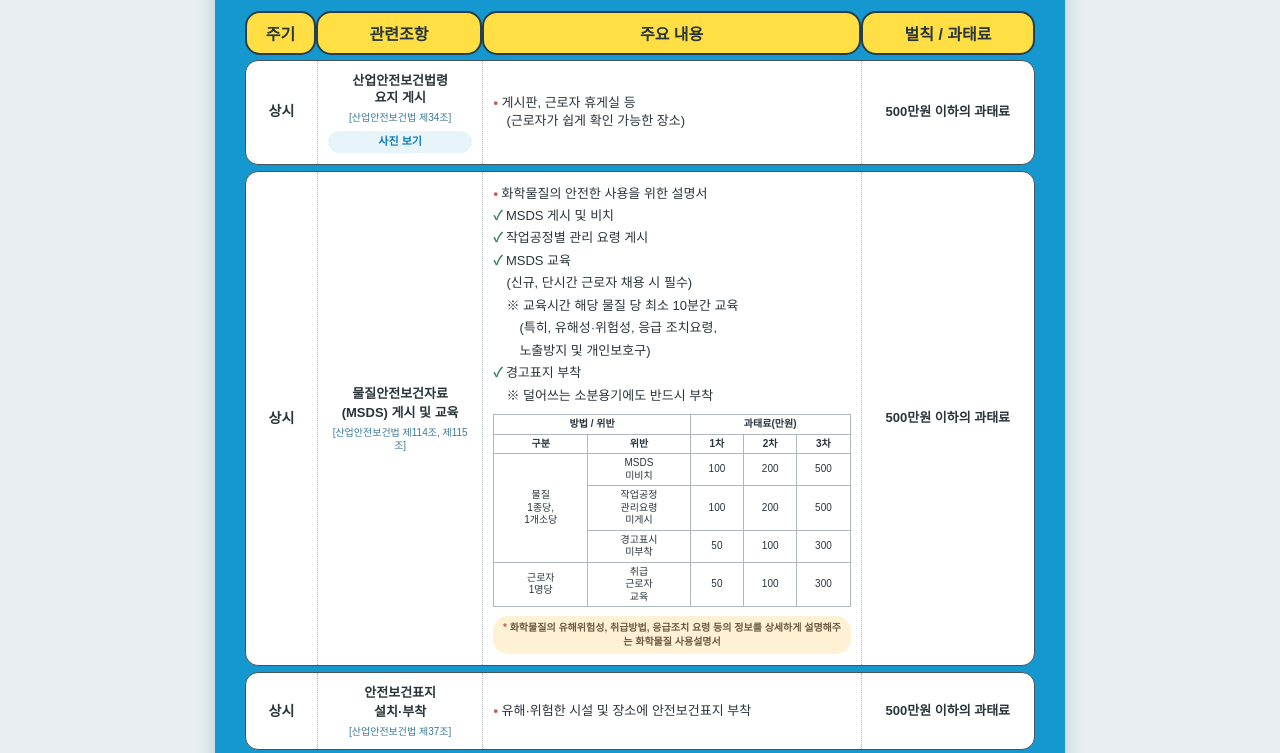
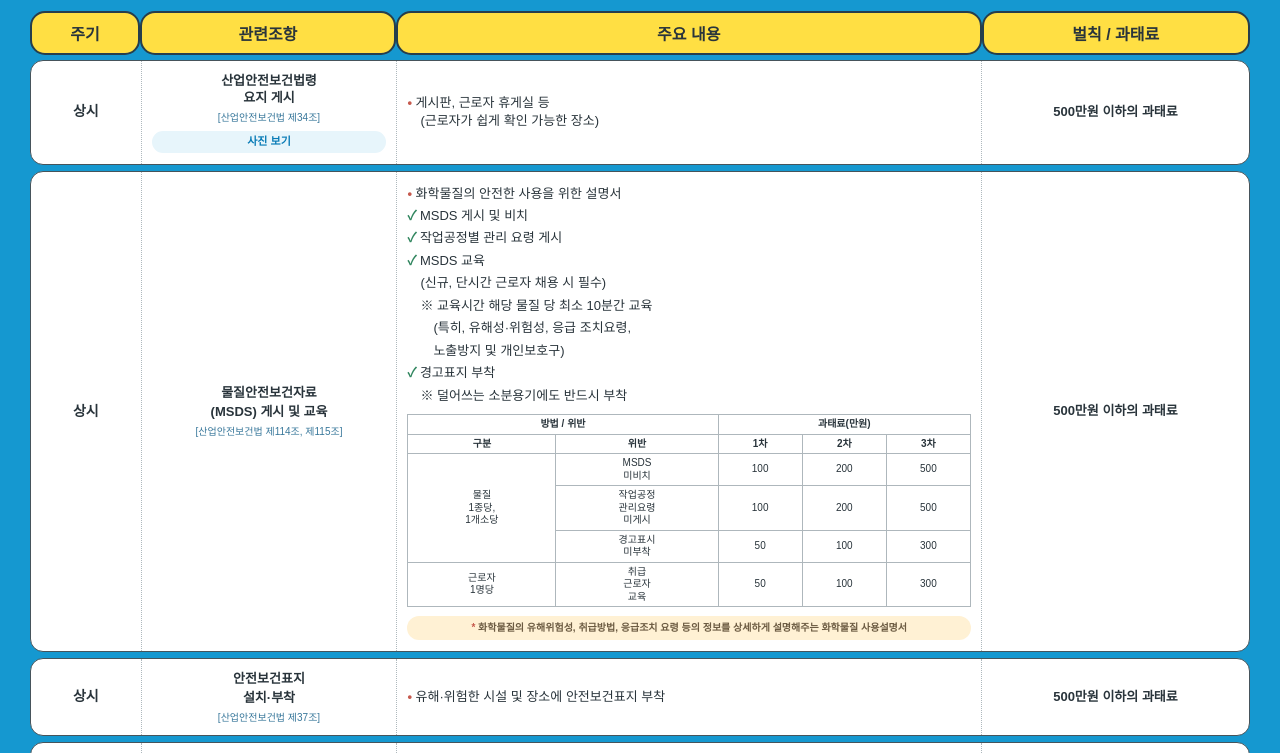
Before and after one commit to a35274236/san, a plain HTML site: page index.html in a window 1280 px wide. Shown: the part 121-874 px from the top of the page. Drawn offline with Linux system fonts and the light colour scheme.

Commit message:
Increase desktop poster width to 1700px

```diff
--- a/index.html
+++ b/index.html
@@ -9,7 +9,7 @@
 *{box-sizing:border-box}
 html,body{margin:0;padding:0}
 body{font-family:"Malgun Gothic","맑은 고딕",sans-serif;background:#e8eef1;color:#29343b}
-.poster{width:min(100%,850px);margin:18px auto;background:#1598d0;padding:34px 30px 24px;position:relative;overflow:hidden;box-shadow:0 4px 18px #17394a30}
+.poster{width:min(100%,1700px);margin:18px auto;background:#1598d0;padding:34px 30px 24px;position:relative;overflow:hidden;box-shadow:0 4px 18px #17394a30}
 .heading{display:flex;align-items:flex-start;justify-content:space-between;gap:12px;margin:0 5px 20px;color:#fff}
 h1{font-size:clamp(25px,4.2vw,43px);line-height:1.16;letter-spacing:-2px;margin:5px 0;font-weight:900;white-space:nowrap}
 .contact{flex:none;background:#f8f8f6;color:#333;border:1px solid #52616a;border-radius:9px;padding:9px 13px;text-align:center;font-size:12px;font-weight:700;line-height:1.35}
```
